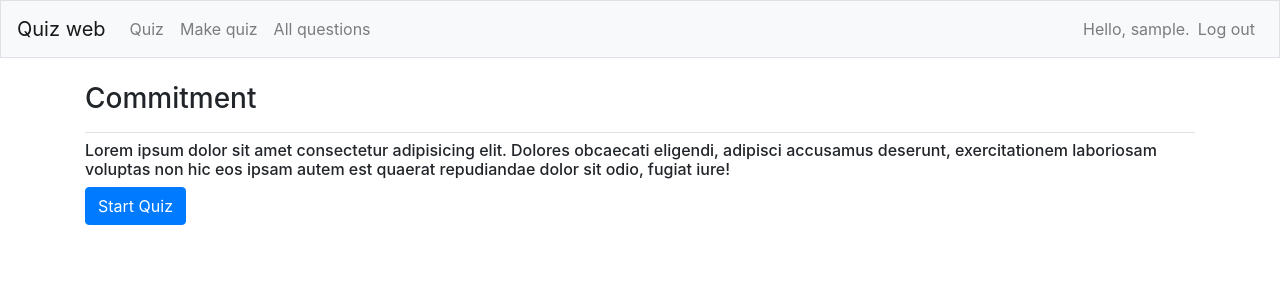
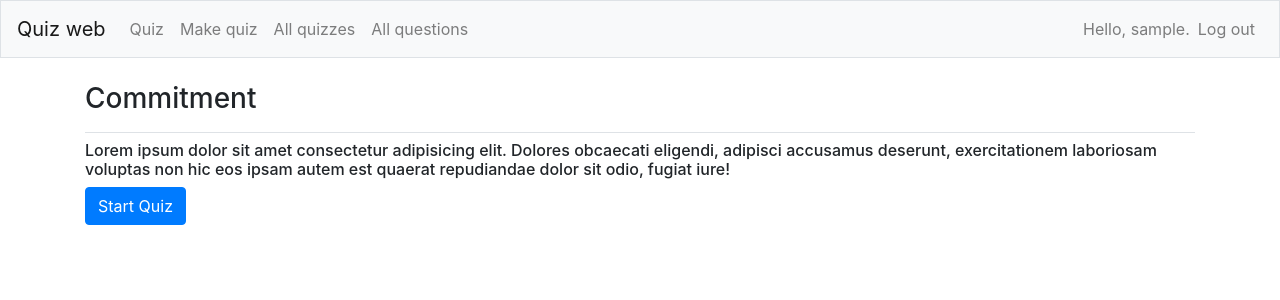
Before and after one commit to ali-nakhaee/Q_web, a Django app: page /commitment/ in a window 1280 px wide. Shown: the top 300 px of the page. Run offline with Django 4.2, Linux system fonts and the light colour scheme; the visitor is signed in with stand-in values (Sample User, id 1); parts of the project's set-up code (start-up, migrations or seed data) failed here and were passed over; some libraries are stand-ins or nearby versions.

Commit message:
quizzes link added to nav_bar

```diff
--- a/quiz/templates/quiz/base.html
+++ b/quiz/templates/quiz/base.html
@@ -30,6 +30,9 @@
               <li class="nav-item">
                 <a class="nav-link" href="{% url 'quiz:make_quiz' %}">
                     Make quiz</a></li>
+            <li class="nav-item">
+                <a class="nav-link" href="{% url 'quiz:quizzes' %}">
+                    All quizzes</a></li>
 
             {% if perms.quiz.view_question %}
             <li class="nav-item">
```
